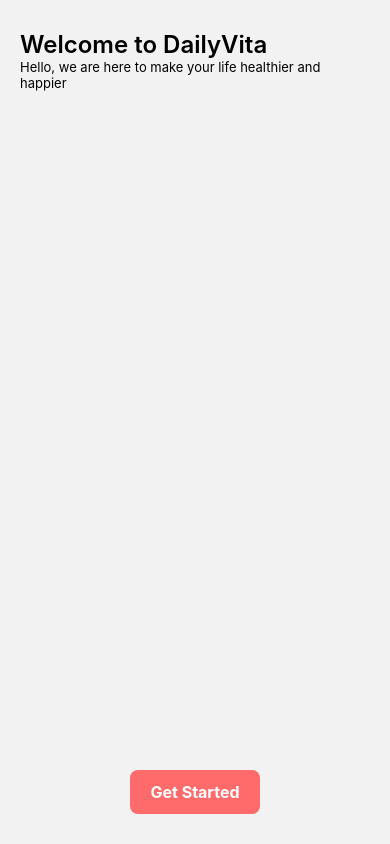
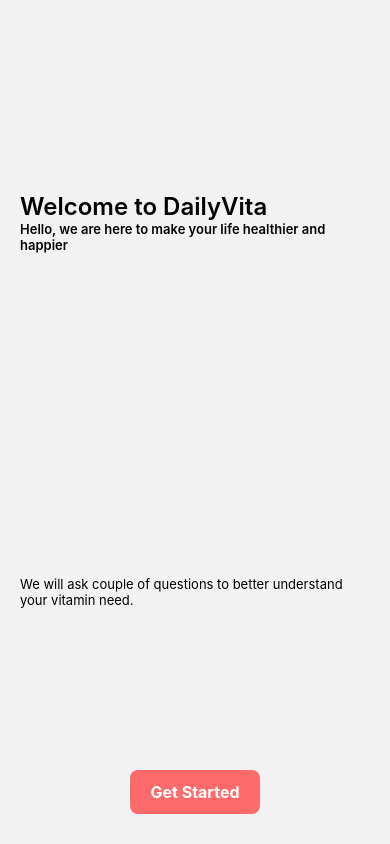
Before and after one commit to shyawn/State-Management, a React Native app: screen /Home in a window 390 px wide. Built offline with nearby package versions, Linux system fonts and the light colour scheme.

Commit message:
chore: edit homepage style

```diff
--- a/src/pages/Home.tsx
+++ b/src/pages/Home.tsx
@@ -1,4 +1,4 @@
-import {View, Text, StyleSheet} from 'react-native';
+import {View, Text, StyleSheet, Image} from 'react-native';
 import React from 'react';
 import {useNavigation} from '@react-navigation/native';
 import Button from '../components/Button';
@@ -11,9 +11,16 @@
   return (
     <View style={styles.homeContainer}>
       <View style={styles.headerContainer}>
-        <Text style={styles.homeHeader}>Welcome to DailyVita</Text>
+        <View>
+          <Text style={styles.homeHeader}>Welcome to DailyVita</Text>
+          <Text style={styles.homeSubheader}>
+            Hello, we are here to make your life healthier and happier
+          </Text>
+          {/* <Image source={''}/> */}
+        </View>
         <Text style={styles.homeDescription}>
-          Hello, we are here to make your life healthier and happier
+          We will ask couple of questions to better understand your vitamin
+          need.
         </Text>
       </View>
       <Button title="Get Started" onPress={handlePress} />
@@ -31,9 +38,14 @@
   },
   headerContainer: {
     flex: 1,
+    justifyContent: 'space-around',
   },
   homeHeader: {
     fontSize: 24,
+    fontWeight: 600,
+  },
+  homeSubheader: {
+    fontSize: 13,
     fontWeight: 600,
   },
   homeDescription: {
```
